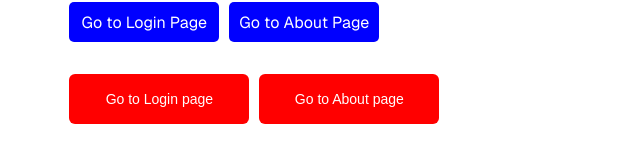
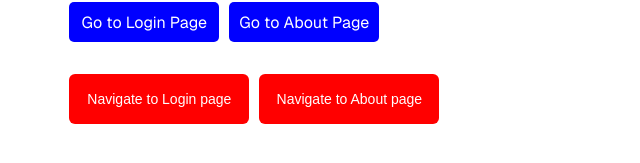
Before and after one commit to ritikmaurya4747/nextjs-blog, a Next.js app: page / in a window 1280 px wide. Shown: the part 253-416 px from the top of the page, without its empty margins (319-959 px from the left). Built offline with nearby package versions, Linux system fonts and the light colour scheme.

Commit message:
adding navigate

```diff
--- a/src/app/page.js
+++ b/src/app/page.js
@@ -39,8 +39,8 @@ export default function Home() {
           </Link>
         </div>
         <div className={styles.div_btn}>
-        <button onClick={() => navigate("/login") } className={styles.btn2}>Go to Login page</button>
-        <button onClick={() => navigate("/about") } className={styles.btn2}>Go to About page</button>
+        <button onClick={() => navigate("/login") } className={styles.btn2}>Navigate to Login page</button>
+        <button onClick={() => navigate("/about") } className={styles.btn2}>Navigate to About page</button>
         </div>
       </main>
     </div>
```
